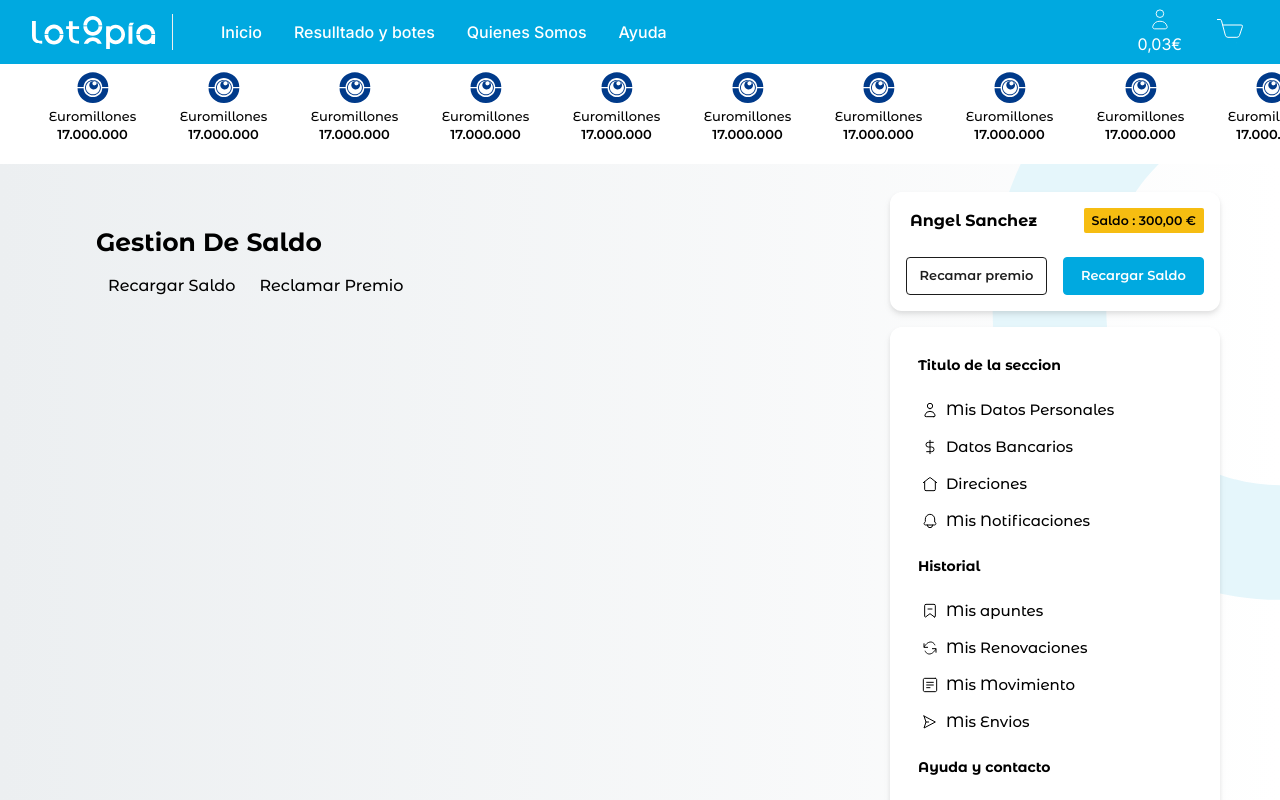
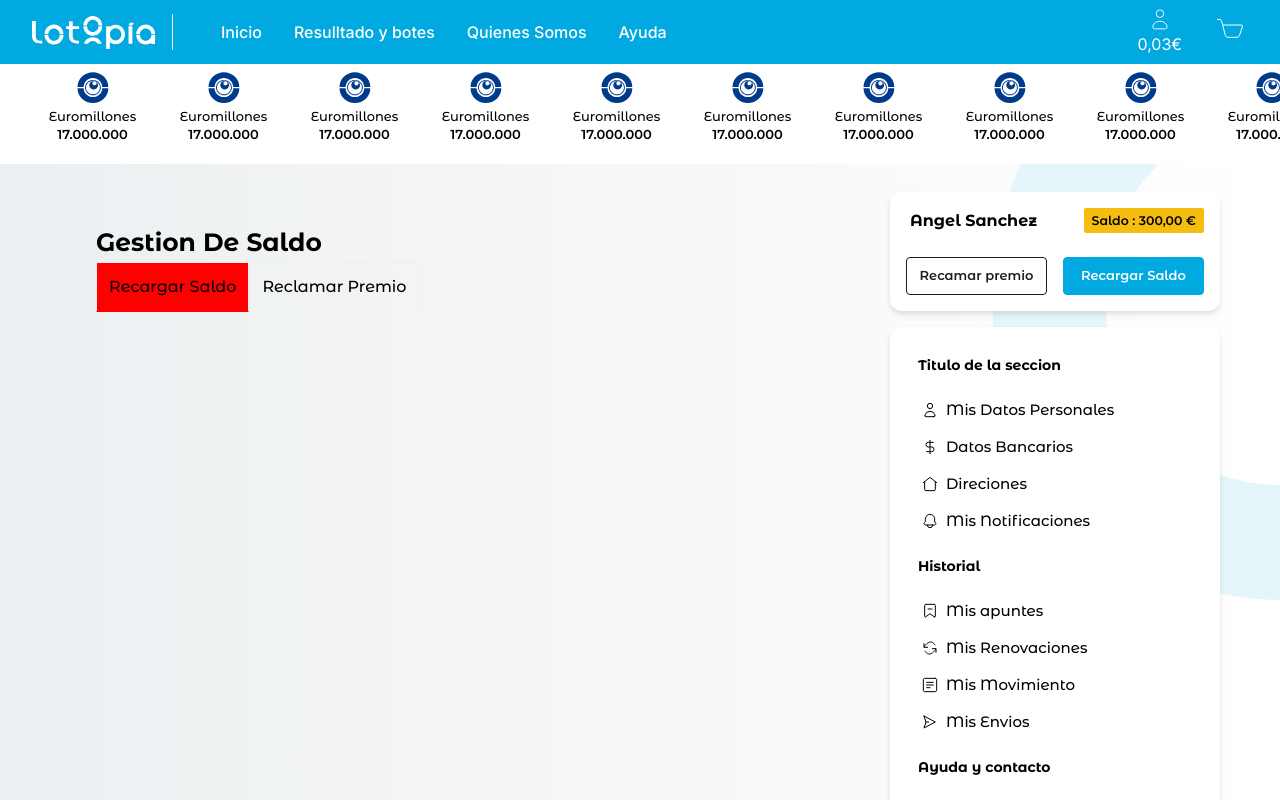
Before and after one commit to angeleesc/pulpo-line-challenger-2, a Next.js app: page / in a window 1280 px wide. Shown: the top 800 px of the page. Built offline with nearby package versions, Linux system fonts and the light colour scheme.

Commit message:
configuracion de estilo de tab

```diff
--- a/src/app/component/tabs/menu-tab/tab-button.css
+++ b/src/app/component/tabs/menu-tab/tab-button.css
@@ -1,3 +1,7 @@
 .tab-button {
-    @apply text-[1rem] font-montserrat font-medium leading-6 p-3;
+    @apply text-[1rem] font-montserrat font-medium leading-6 p-3 border border-b-transparent text-center transition-colors ;
+
+    &.tab-button-active{
+        background-color: red;
+    }
 }
```
